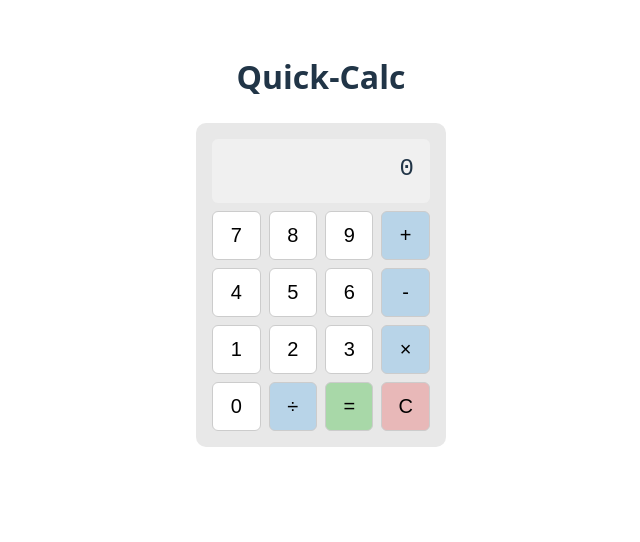
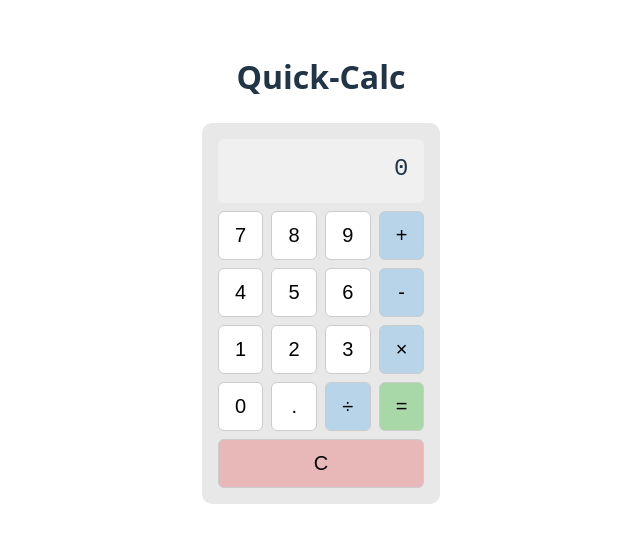
Before and after one commit to Omarzikry/swe-testing-assignment, a React (Vite) app: page / in a window 1280 px wide. Shown: the top 542 px of the page, without its empty margins (319-959 px from the left). Built offline with nearby package versions, Linux system fonts and the light colour scheme.

Commit message:
feat: add clear/reset and decimal input

```diff
--- a/src/App.tsx
+++ b/src/App.tsx
@@ -39,6 +39,16 @@ function App() {
     setShouldReplaceDisplay(false);
   }, [shouldReplaceDisplay]);
 
+  const onDecimal = useCallback(() => {
+    setDisplayValue((prev) => {
+      if (prev === 'Error') return '0.';
+      if (shouldReplaceDisplay) return '0.';
+      if (prev.includes('.')) return prev;
+      return prev + '.';
+    });
+    setShouldReplaceDisplay(false);
+  }, [shouldReplaceDisplay]);
+
   const onOperator = useCallback((op: Op) => {
     const current = parseFloat(displayValue);
     if (Number.isNaN(current) && displayValue !== 'Error') return;
@@ -66,6 +76,7 @@ function App() {
     setShouldReplaceDisplay(true);
   }, [displayValue, leftOperand, pendingOperator]);
 
+  /** Clear/reset: restores display to "0" and clears any pending operation (including after Error). */
   const onClear = useCallback(() => {
     setDisplayValue('0');
     setLeftOperand(null);
@@ -79,6 +90,7 @@ function App() {
       <Calculator
         displayValue={displayValue}
         onDigit={onDigit}
+        onDecimal={onDecimal}
         onOperator={onOperator}
         onEquals={onEquals}
         onClear={onClear}
--- a/src/components/Calculator.tsx
+++ b/src/components/Calculator.tsx
@@ -3,12 +3,13 @@ import { Display } from './Display';
 export type CalculatorProps = {
   displayValue: string;
   onDigit: (digit: string) => void;
+  onDecimal: () => void;
   onOperator: (op: '+' | '-' | '*' | '/') => void;
   onEquals: () => void;
   onClear: () => void;
 };
 
-// Layout: [7 8 9 +] [4 5 6 -] [1 2 3 *] [0 / = C]
+// Layout: [7 8 9 +] [4 5 6 -] [1 2 3 *] [0 . / =] [C]
 const ROW1 = [
   { type: 'digit' as const, id: '7' },
   { type: 'digit' as const, id: '8' },
@@ -29,15 +30,17 @@ const ROW3 = [
 ];
 const ROW4 = [
   { type: 'digit' as const, id: '0' },
+  { type: 'decimal' as const },
   { type: 'operator' as const, id: '/' },
   { type: 'equals' as const },
-  { type: 'clear' as const },
 ];
-const ROWS = [ROW1, ROW2, ROW3, ROW4];
+const ROW5 = [{ type: 'clear' as const }];
+const ROWS = [ROW1, ROW2, ROW3, ROW4, ROW5];
 
 export function Calculator({
   displayValue,
   onDigit,
+  onDecimal,
   onOperator,
   onEquals,
   onClear,
@@ -78,13 +81,26 @@ export function Calculator({
               </button>
             );
           }
+          if (cell.type === 'decimal') {
+            return (
+              <button
+                key={`decimal-${index}`}
+                type="button"
+                data-testid="decimal"
+                onClick={onDecimal}
+                style={buttonStyle}
+              >
+                .
+              </button>
+            );
+          }
           if (cell.type === 'operator') {
             return (
               <button
                 key={`${cell.type}-${cell.id}-${index}`}
                 type="button"
                 data-testid={`operator-${cell.id}`}
-                onClick={() => onOperator(cell.id)}
+                onClick={() => onOperator(cell.id as '+' | '-' | '*' | '/')}
                 style={{ ...buttonStyle, backgroundColor: '#b8d4e8' }}
               >
                 {cell.id === '*' ? '×' : cell.id === '/' ? '÷' : cell.id}
@@ -110,7 +126,7 @@ export function Calculator({
               type="button"
               data-testid="clear"
               onClick={onClear}
-              style={{ ...buttonStyle, backgroundColor: '#e8b8b8' }}
+              style={{ ...buttonStyle, backgroundColor: '#e8b8b8', gridColumn: '1 / -1' }}
             >
               C
             </button>
```
